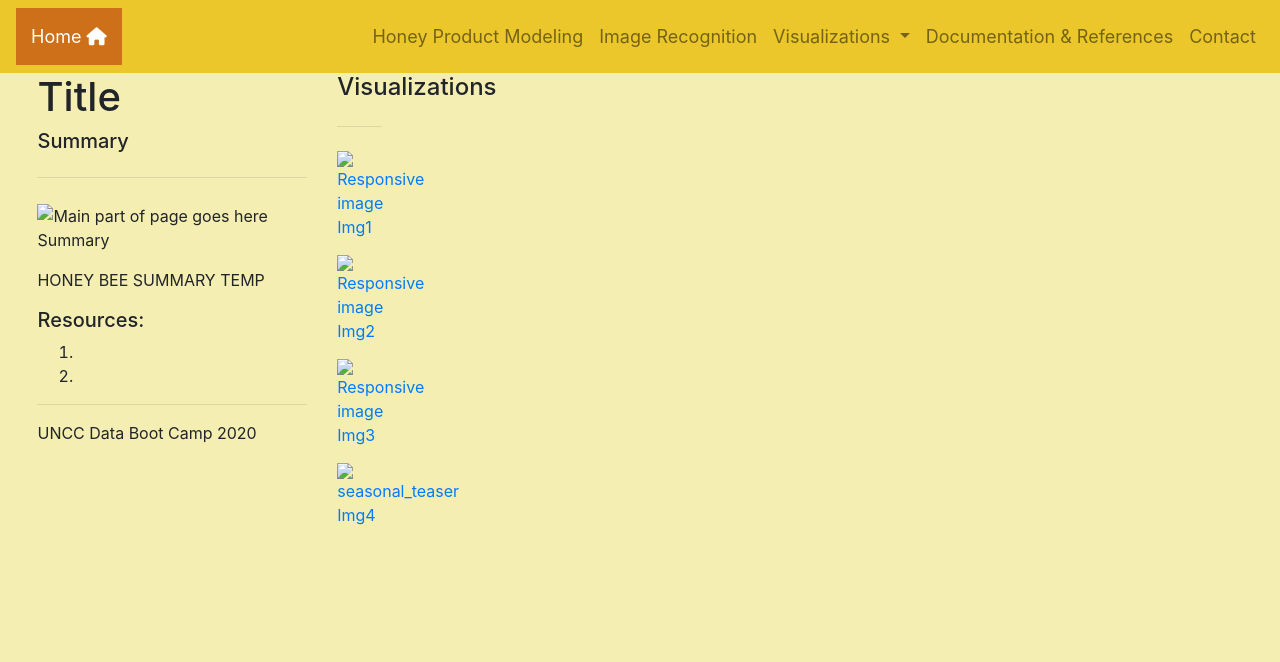
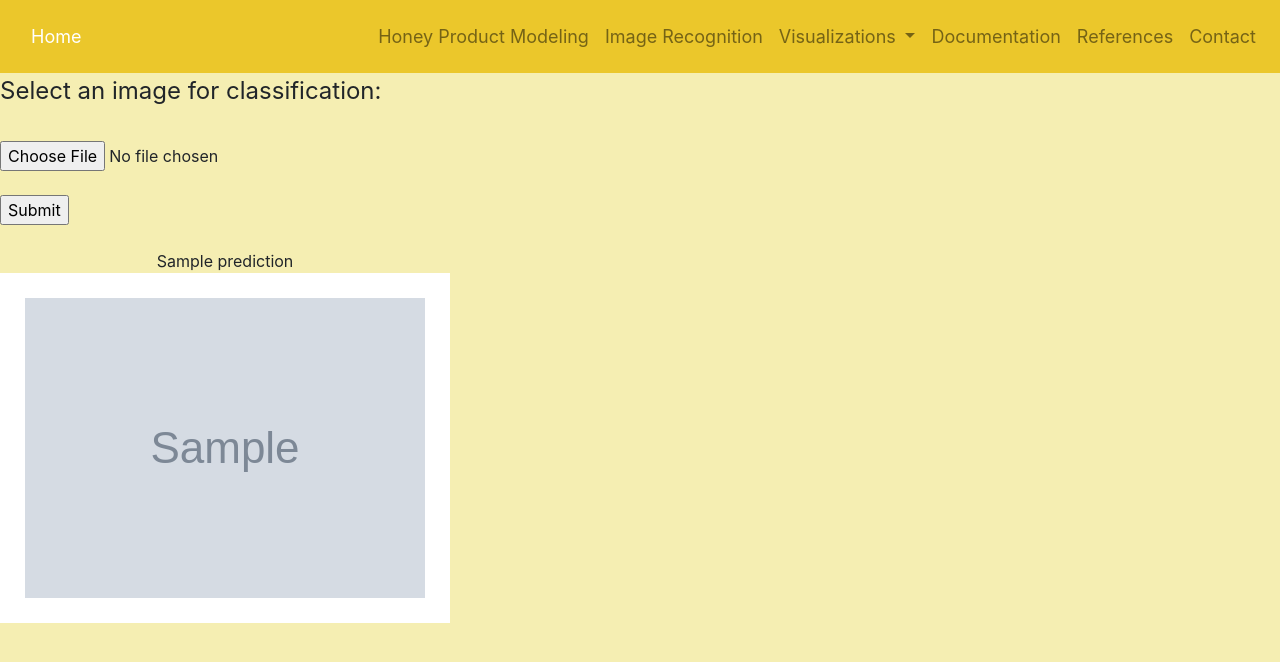
Before and after one commit to Apex8/better-than-a-bee, a Flask app: template Templates/imgrecognition.html in a window 1280 px wide. Shown: the top 662 px of the page. Run offline with Flask 2, Linux system fonts and the light colour scheme; the template is opened without the code that fills it: most values are stand-ins (such as "Sample title", 1, 10 or a date in 2020); grey boxes marked "Sample" are stand-in pictures; some libraries are stand-ins or nearby versions.

Commit message:
imgrecognition.html

```diff
--- a/Templates/imgrecognition.html
+++ b/Templates/imgrecognition.html
@@ -3,17 +3,15 @@
 
 <head>
     <meta charset="UTF-8">
-        <title>Honey Production Model</title>
+    <title>Prediction Model</title>
     <link rel="stylesheet" href="https://stackpath.bootstrapcdn.com/bootstrap/4.3.1/css/bootstrap.min.css"
         integrity="sha384-ggOyR0iXCbMQv3Xipma34MD+dH/1fQ784/j6cY/iJTQUOhcWr7x9JvoRxT2MZw1T" crossorigin="anonymous">
-        <link rel="stylesheet" href="../static/css/contact_style.css">
-        <!-- Glyphicons Fontawesome link -->
-        <script src="https://kit.fontawesome.com/f11d2abb65.js" crossorigin="anonymous"></script>
+    <link rel="stylesheet" href="../static/css/index_style.css">
 </head>
 
 <body>
     <nav class="nav navbar navbar-expand-lg navbar-light bg-light">
-        <a class="navbar-brand" style="background:rgb(206, 112, 25)" href="/">Home <i class="fas fa-home"></i></a>
+        <a class="navbar-brand" href="/">Home</a>
         <button class="navbar-toggler" type="button" data-toggle="collapse" data-target="#navbarSupportedContent"
             aria-controls="navbarSupportedContent" aria-expanded="false" aria-label="Toggle navigation">
             <span class="navbar-toggler-icon"></span>
@@ -33,14 +31,17 @@
                         Visualizations
                     </a>
                     <div class="dropdown-menu" aria-labelledby="navbarDropdown">
-                        <a class="dropdown-item" href="/viz1">Total Product/Price Per State</a>
-                        <a class="dropdown-item" href="/viz2">Production/Pesticide</a>
+                        <a class="dropdown-item" href="/viz1">Viz1</a>
+                        <a class="dropdown-item" href="/viz2">Viz2</a>
                         <a class="dropdown-item" href="/viz3">Viz3</a>
                         <a class="dropdown-item" href="/viz4">Viz4</a>
                     </div>
                 </li>
                 <li class="nav-item">
-                    <a class="nav-link" href="/documentation">Documentation & References</a>
+                    <a class="nav-link" href="/documentation">Documentation</a>
+                </li>
+                <li class="nav-item">
+                    <a class="nav-link" href="/references">References</a>
                 </li>
                 <li class="nav-item">
                     <a class="nav-link" href="/contact">Contact</a>
@@ -52,69 +53,24 @@
 
     <div class="container-fluid">
         <section class="row">
-            <div class="row justify-content-center">
-                <div class="col-12 col-xl-8 col-lg-8 col-md-6">
-                    <article class="description-content">
-
-                        <h1>Title</h1>
-                        <h5>Summary</h5>
-                        <hr class="my-4">
-                        <img class="landing"
-                            src=""
-                            class="float-left" alt="Main part of page goes here" style="width:100%">
-                        <div class="caption">
-                            <p class="capt"> Summary</p>
+            <div class="row">
+                <div class="col-12">
+                    <form method="POST" id="upload-form" enctype = 'multipart/form-data'>
+                        <fieldset>
+                            <legend>Select an image for classification:</legend>
+                            <br>
+                            <input name="image" type="file" required id='image' accept=".jpeg, .jpg, .png, .jfif">
+                            <br>
+                            <br>
+                            <input type="submit">
+                        </fieldset>
+                    </form>
+                    <br>
+                    <div class="result" align="center">
+                       {{  prediction  }}
                     </div>
-                        <p>
-                            HONEY BEE SUMMARY TEMP
-                        </p>
-                        <h5>Resources:</h5>
-                        <ol>
-                            <li> <a href=""></a>
-                            </li>
-                            <li><a href=""></a></li>
-                        </ol>
-                        <hr>
-                        <h10>UNCC Data Boot Camp 2020</h10>
-                    </article>
-                </div>
-                <div class="col-12 col-xl-2 col-lg-2 col-md-2 col-sm-6">
-                    <div class="image-navigation">
-                        <!-- Include Tab here imgs-->
-                        <h4>Visualizations</h4>
-                        <hr class="my-4">
-                        <div class="thumbnail">
-                            <a href="/viz1">
-                                <img src="" class="float-center" alt="Responsive image"
-                                    style="width: 100%">
-                                <div class="caption" class="align">
-                                    <p class="capt">Img1</p>
-                                </div>
-                        </div>
-                        <div class="thumbnail">
-                            <a href="/viz2">
-                                <img src="" class="float-center" alt="Responsive image"
-                                    style="width:100%">
-                                <div class="caption">
-                                    <p class="capt">Img2</p>
-                                </div>
-                        </div>
-                        <div class="thumbnail">
-                            <a href="viz3">
-                                <img src=""
-                                    class='justify-content-center' alt="Responsive image" style="width:100%">
-                                <div class="caption">
-                                    <p class="capt">Img3</p>
-                                </div>
-                        </div>
-                        <div class="thumbnail">
-                            <a href="viz4">
-                                <img src=""
-                                    class='justify-content-center' alt="seasonal_teaser" style="width:100%">
-                                <div class="caption">
-                                    <p class="capt">Img4</p>
-                                </div>
-                        </div>
+                    <div class="input_image" align="center">
+                        <img src={{ selected_image  }}>
                     </div>
                 </div>
             </div>
```
Lines whose indentation alone changed are shown as unchanged.
